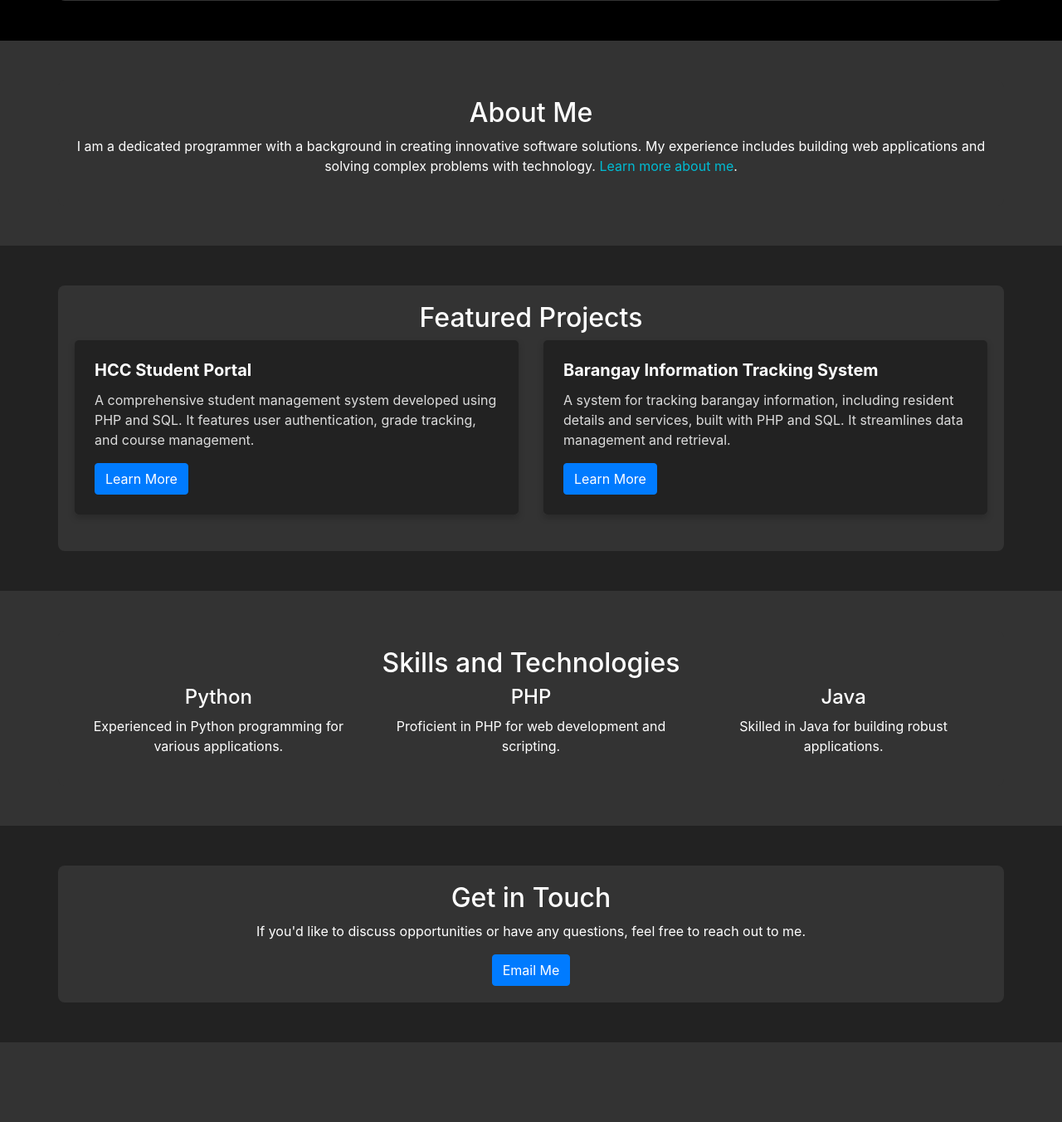
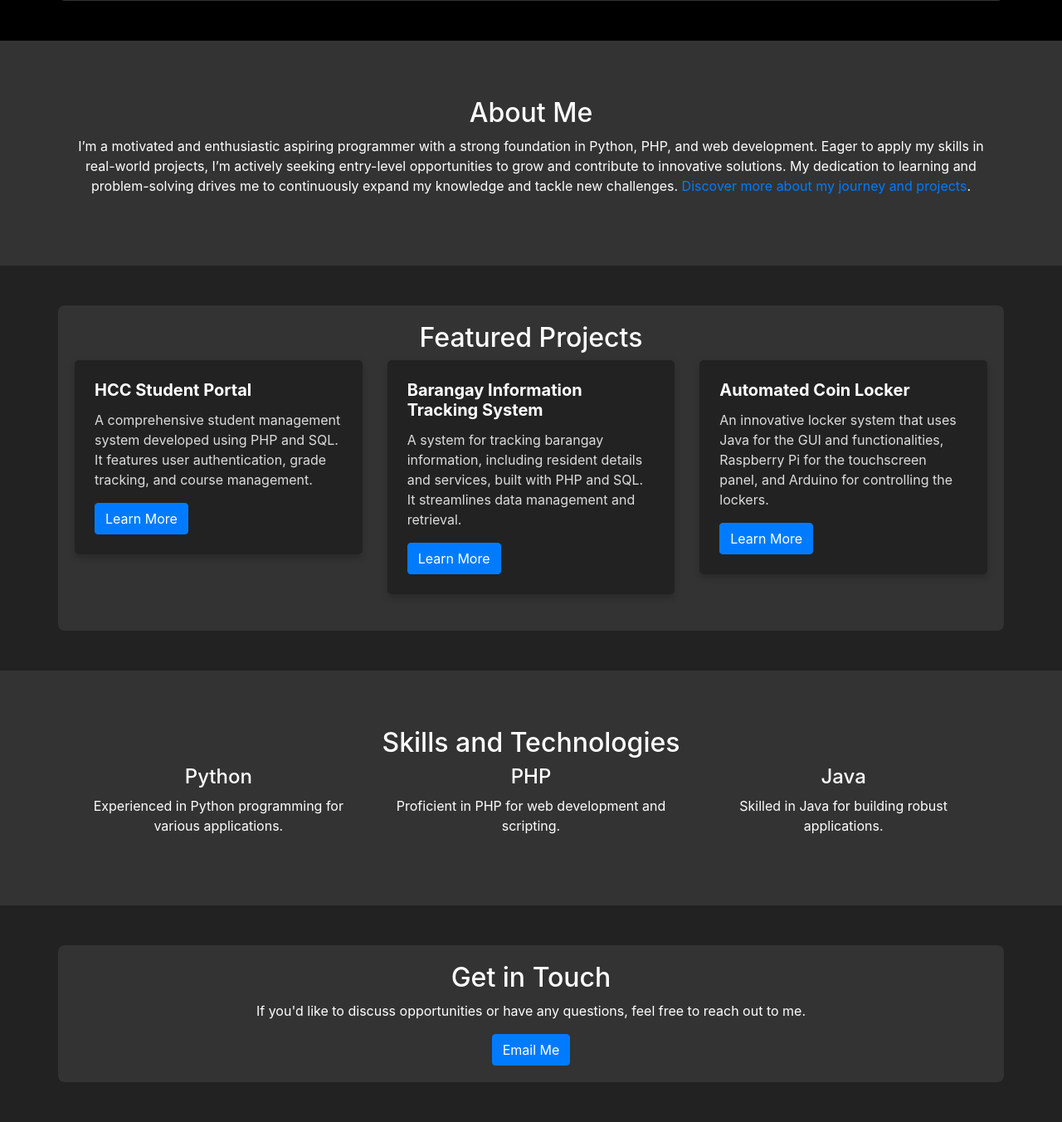
Before and after one commit to sanquilouie/myportfolio, a Flask app: page / in a window 1280 px wide. Shown: the part 312-1664 px from the top of the page at 83% size. Before the commit the page ends 1568 px from the top, so only its background shows below. Run offline with Flask 3, Linux system fonts and the light colour scheme; some libraries are stand-ins or nearby versions.

Commit message:
Added One more project to the featured

```diff
--- a/templates/index.html
+++ b/templates/index.html
@@ -11,10 +11,10 @@
 </header>
 
 <!-- About Me Preview -->
-<section class="about-preview py-5" style="background-color: #333; color: #fff;">
+<section class="about-preview py-5">
     <div class="container">
         <h2 class="text-center">About Me</h2>
-        <p class="text-center">I am a dedicated programmer with a background in creating innovative software solutions. My experience includes building web applications and solving complex problems with technology. <a href="/about" style="color: #00bcd4;">Learn more about me</a>.</p>
+        <p class="text-center">I’m a motivated and enthusiastic aspiring programmer with a strong foundation in Python, PHP, and web development. Eager to apply my skills in real-world projects, I’m actively seeking entry-level opportunities to grow and contribute to innovative solutions. My dedication to learning and problem-solving drives me to continuously expand my knowledge and tackle new challenges. <a href="/about">Discover more about my journey and projects</a>.</p>
     </div>
 </section>
 
@@ -24,7 +24,7 @@
         <h2 class="text-center">Featured Projects</h2>
         <div class="row">
             <!-- HCC Student Portal -->
-            <div class="col-md-6 mb-4">
+            <div class="col-md-4 mb-4">
                 <div class="card" style="background-color: #333; border: none;">
                     <div class="card-body">
                         <h5 class="card-title" style="color: #fff;">HCC Student Portal</h5>
@@ -34,12 +34,22 @@
                 </div>
             </div>
             <!-- Barangay Information Tracking System -->
-            <div class="col-md-6 mb-4">
+            <div class="col-md-4 mb-4">
                 <div class="card" style="background-color: #333; border: none;">
                     <div class="card-body">
                         <h5 class="card-title" style="color: #fff;">Barangay Information Tracking System</h5>
                         <p class="card-text" style="color: #ddd;">A system for tracking barangay information, including resident details and services, built with PHP and SQL. It streamlines data management and retrieval.</p>
                         <a href="/projects/barangay-information-tracking-system" class="btn btn-primary">Learn More</a>
+                    </div>
+                </div>
+            </div>
+            <!-- Automated Coin Locker -->
+            <div class="col-md-4 mb-4">
+                <div class="card" style="background-color: #333; border: none;">
+                    <div class="card-body">
+                        <h5 class="card-title" style="color: #fff;">Automated Coin Locker</h5>
+                        <p class="card-text" style="color: #ddd;">An innovative locker system that uses Java for the GUI and functionalities, Raspberry Pi for the touchscreen panel, and Arduino for controlling the lockers.</p>
+                        <a href="/projects/automated-coin-locker" class="btn btn-primary">Learn More</a>
                     </div>
                 </div>
             </div>
--- a/views.py
+++ b/views.py
@@ -70,3 +70,28 @@ def barangay_information_tracking_system():
         "github": "https://github.com/yourusername/barangay-information-tracking-system"
     }
     return render_template('project_details.html', project=project)
+
+
+@app.route('/projects/automated-coin-locker')
+def automated_coin_locker():
+    project = {
+        "title": "Automated Coin Locker",
+        "description": "An innovative locker system that uses Java for the GUI and functionalities, Raspberry Pi for the touchscreen panel, and Arduino for controlling the lockers.",
+        "features": [
+            "Java GUI and functionalities",
+            "Raspberry Pi touchscreen panel",
+            "Arduino for locker control",
+            "Automated and user-friendly design"
+        ],
+        "technologies": [
+            "Java",
+            "Raspberry Pi",
+            "Arduino"
+        ],
+        "images": [
+            "automated_coin_locker1.png",
+            "automated_coin_locker2.png"
+        ],
+        "github": "https://github.com/yourusername/automated-coin-locker"
+    }
+    return render_template('project_details.html', project=project)
```
